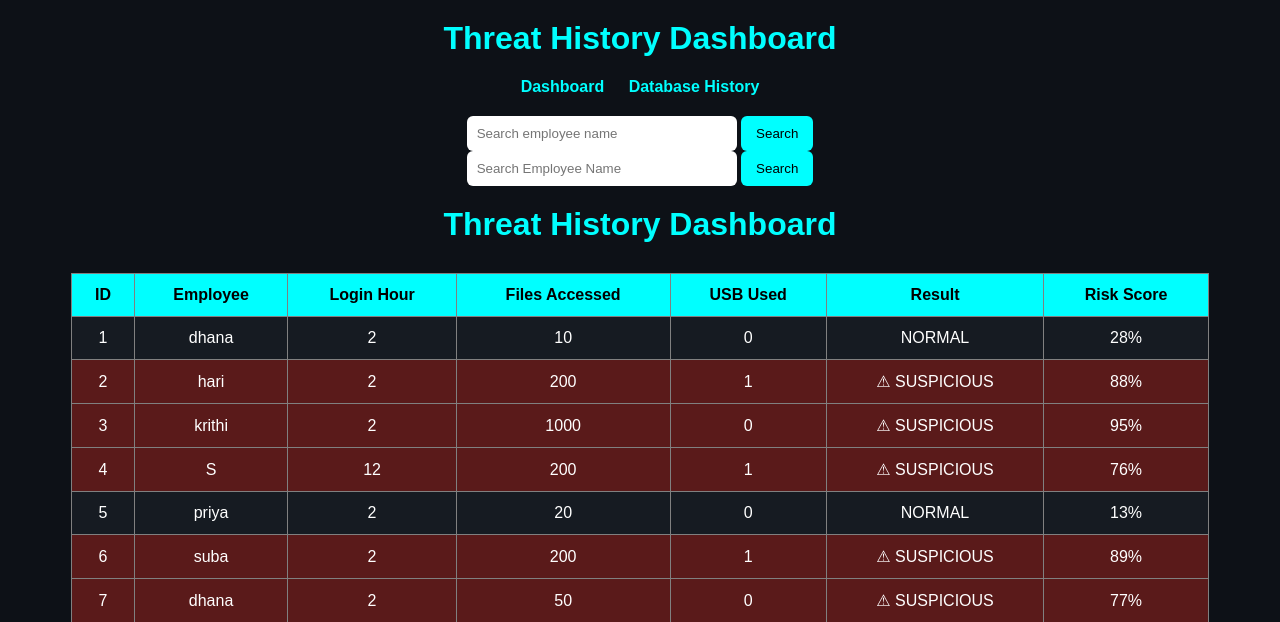
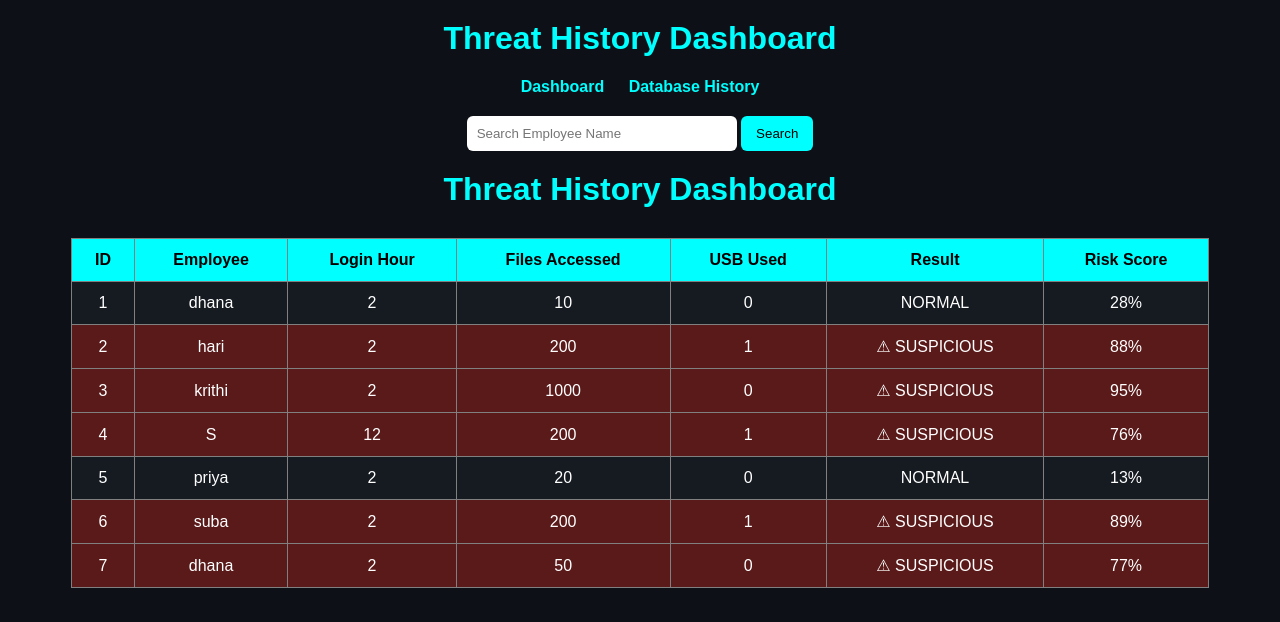
Before and after one commit to Priya1757/AI-Insider-Threat-Detection-System, a Flask app: page /history in a window 1280 px wide. Shown: the top 622 px of the page. Run offline with Flask 3, Linux system fonts and the light colour scheme; data comes from the database, SQL or seed files in the repository; parts of the project's set-up code (start-up, migrations or seed data) failed here and were passed over.

Commit message:
Added employee search

```diff
--- a/templates/history.html
+++ b/templates/history.html
@@ -106,14 +106,9 @@
     <!-- SEARCH BAR -->
     <div class="search-box">
         <form method="POST">
-            <input type="text" name="search" placeholder="Search employee name">
+            <input type="text" name="search" placeholder="Search Employee Name">
             <button type="submit">Search</button>
         </form>
-    </div>
-    <form method="POST">
-        <input type="text" name="search" placeholder="Search Employee Name">
-        <button type="submit">Search</button>
-    </form>
     <!-- TABLE -->
 
     <h1>Threat History Dashboard</h1>
```
